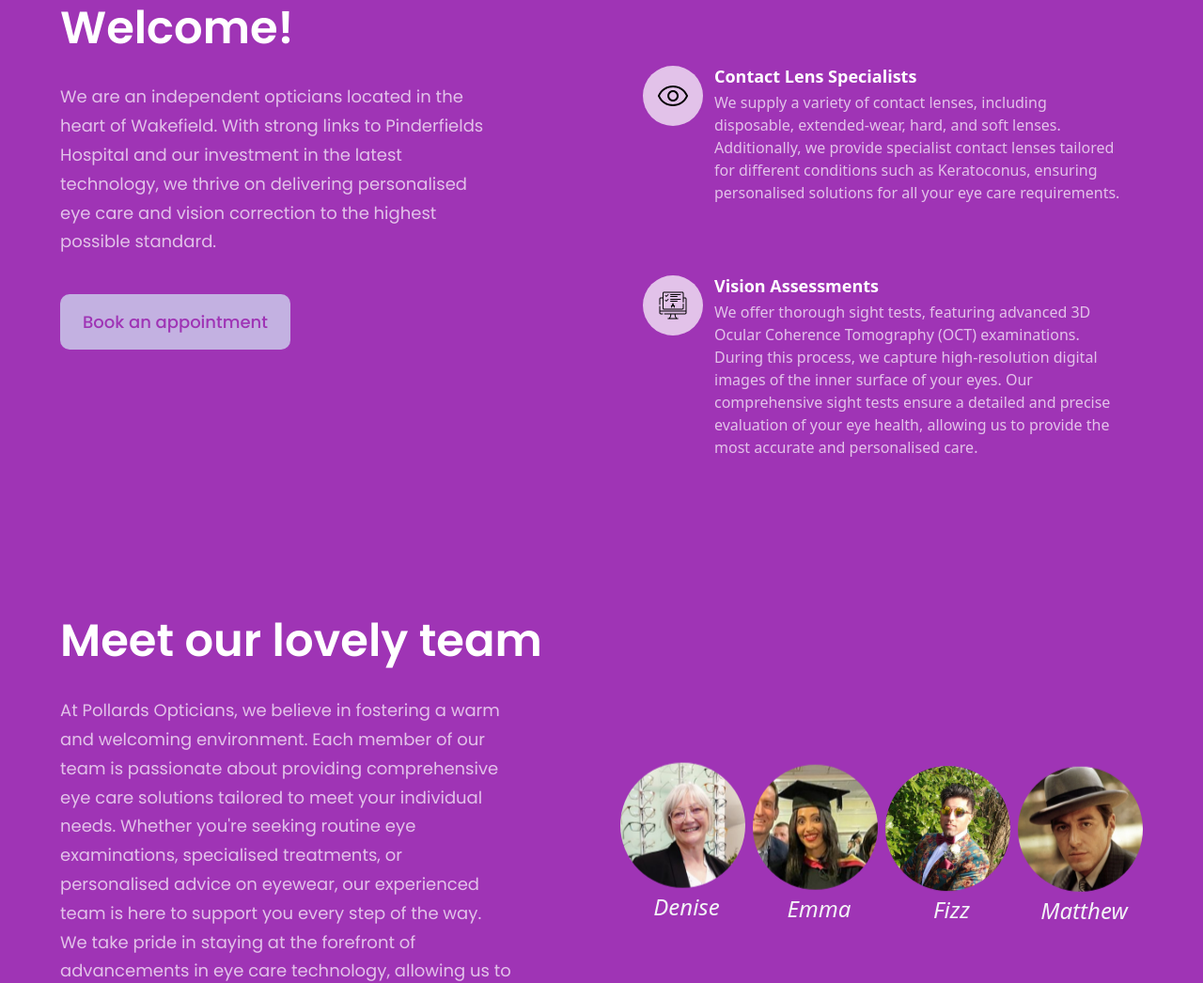
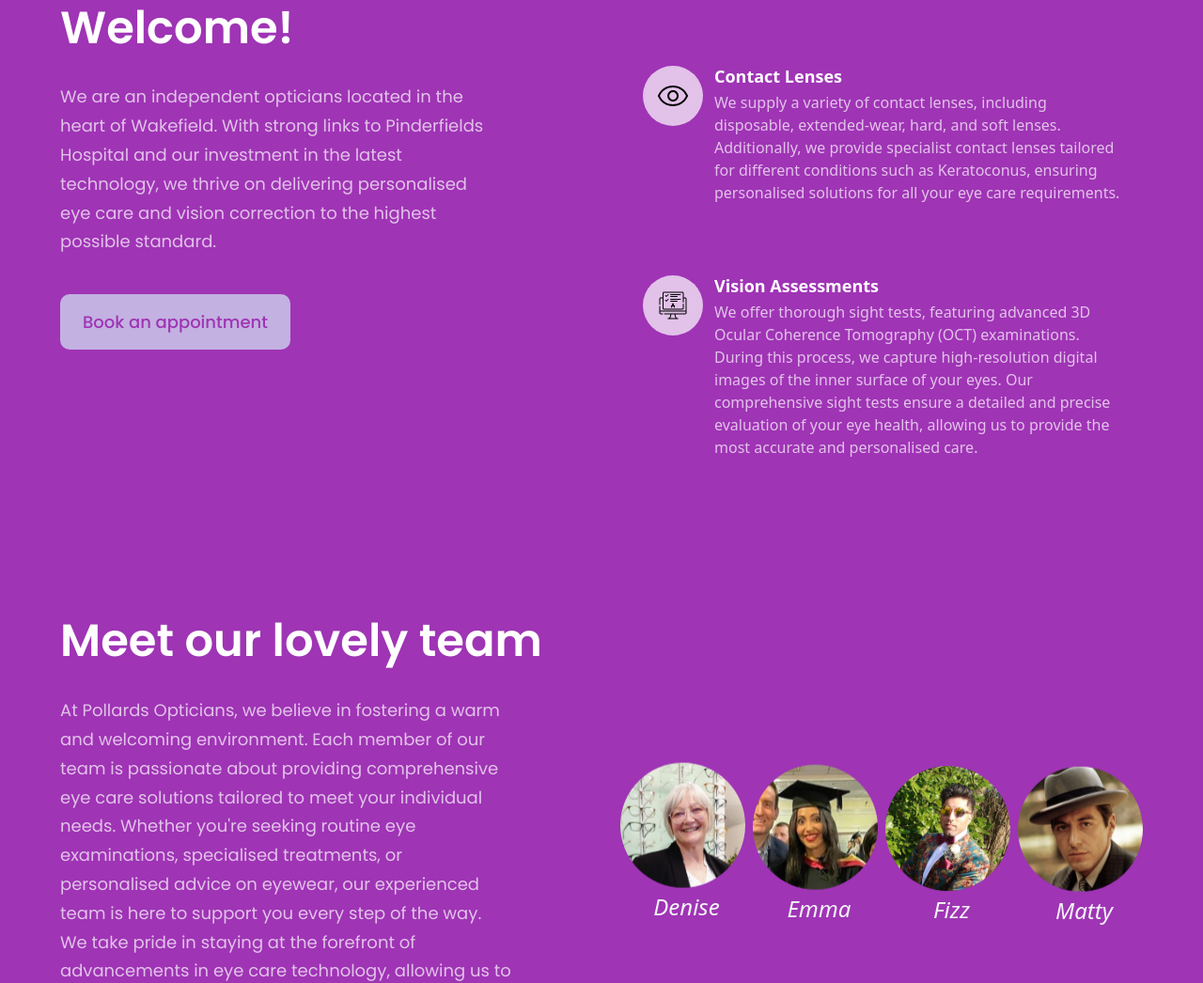
Before and after one commit to oyousaf/pollards, a React (Vite) app: page / in a window 1280 px wide. Shown: the part 1135-2181 px from the top of the page at 94% size. Built offline with nearby package versions, Linux system fonts and the light colour scheme.

Commit message:
squashing bugs

```diff
--- a/src/constants/index.js
+++ b/src/constants/index.js
@@ -57,7 +57,7 @@ export const features = [
   {
     id: "feature-2",
     icon: eye,
-    title: "Contact Lens Specialists",
+    title: "Contact Lenses",
     content:
       "We supply a variety of contact lenses, including disposable, extended-wear, hard, and soft lenses. Additionally, we provide specialist contact lenses tailored for different conditions such as Keratoconus, ensuring personalised solutions for all your eye care requirements.",
   },
@@ -149,6 +149,6 @@ export const team = [
   {
     id: 4,
     image: michael,
-    name: "Matthew",
+    name: "Matty",
   },
 ];
```
